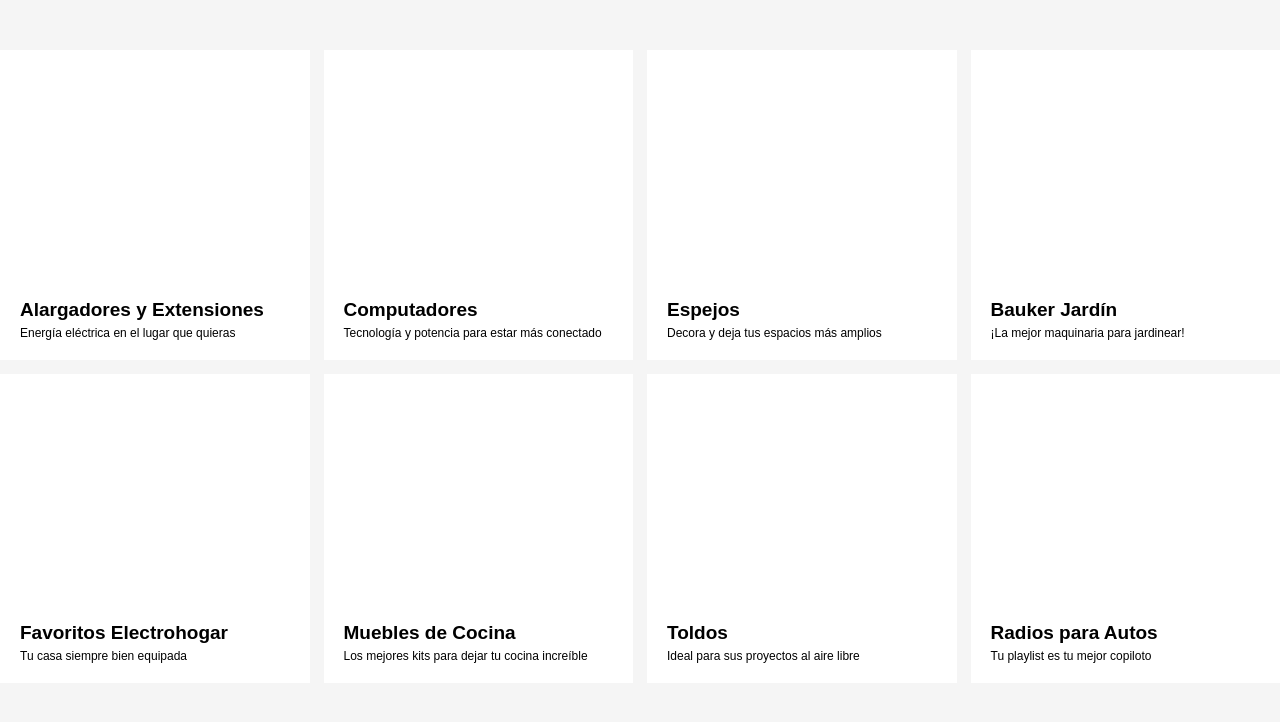
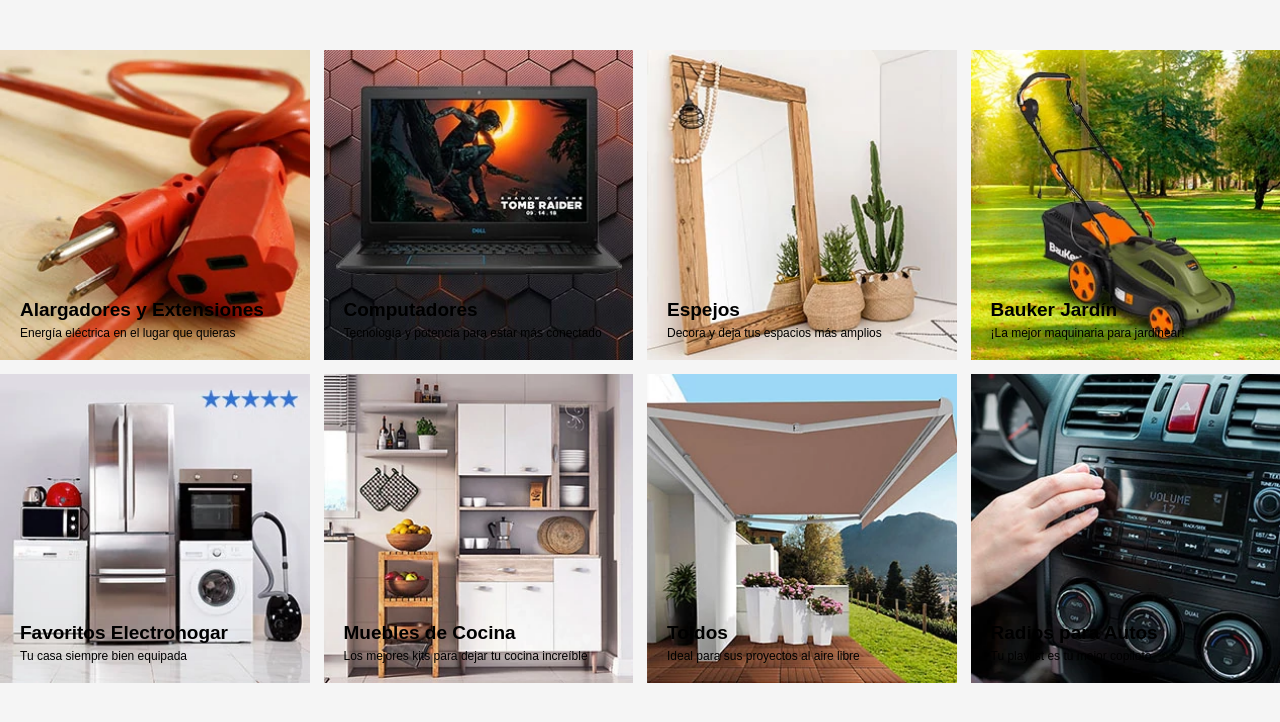
Before and after one commit to reginagalvez/categories-grid, a plain HTML site: page index.html in a window 1280 px wide. Drawn offline with Linux system fonts and the light colour scheme; some packages are replaced by stand-ins of ours.

Commit message:
commit images

```diff
--- a/index.html
+++ b/index.html
@@ -40,6 +40,7 @@
         position: absolute;
         left: 0;
         bottom: 0;
+        z-index: 3;
       }
       #featured-categories > div > .content h3 {
         font-size: 19px;
@@ -48,52 +49,149 @@
       #featured-categories > div > .content p {
         font-size: 12px;
       }
+      #featured-categories .lazy {
+        height: 100%;
+        position: absolute;
+        top: 0;
+        left: 0;
+        opacity: 0;
+        z-index: 2;
+      }
+      #featured-categories .lazyloaded {
+        opacity: 1;
+        transition: opacity 1s ease;
+      }
+
+      .preloader{width:110px;height:40px;position:absolute;z-index:1;margin:0 auto;left:0;right:0;top:50%;margin-top:-20px}
+      .preloader-animation{animation:preloader 750ms infinite alternate}
+      @keyframes preloader{from{transition:opacity 750ms ease;opacity:0;transform: scale(0.9)}to{opacity:1;transform: scale(0.85)}}
+
     </style>
 
     <section id="featured-categories">
       <div>
+        <picture>
+          <source data-srcset="item-1/image@1x.webp" type="image/webp" />
+          <source data-srcset="item-1/image@1x.jpg" />
+          <img
+            data-srcset="item-1/image@1x.jpg"
+            alt="image"
+            class="lazy lazyload"
+          />
+        </picture>
+        <img src="placeholder.svg" class="preloader preloader-animation" alt="">
         <div class="content">
           <h3>Alargadores y Extensiones</h3>
           <p>Energía eléctrica en el lugar que quieras</p>
         </div>
       </div>
       <div>
+        <picture>
+          <source data-srcset="item-2/image@1x.webp" type="image/webp" />
+          <source data-srcset="item-2/image@1x.jpg" />
+          <img
+            data-srcset="item-2/image@1x.jpg"
+            alt="image"
+            class="lazy lazyload"
+          />
+        </picture>
+        <img src="placeholder.svg" class="preloader preloader-animation" alt="">
         <div class="content">
           <h3>Computadores</h3>
           <p>Tecnología y potencia para estar más conectado</p>
         </div>
       </div>
       <div>
+        <picture>
+          <source data-srcset="item-3/image@1x.webp" type="image/webp" />
+          <source data-srcset="item-3/image@1x.jpg" />
+          <img
+            data-srcset="item-3/image@1x.jpg"
+            alt="image"
+            class="lazy lazyload"
+          />
+        </picture>
+        <img src="placeholder.svg" class="preloader preloader-animation" alt="">
         <div class="content">
           <h3>Espejos</h3>
           <p>Decora y deja tus espacios más amplios</p>
         </div>
       </div>
       <div>
+        <picture>
+          <source data-srcset="item-4/image@1x.webp" type="image/webp" />
+          <source data-srcset="item-4/image@1x.jpg" />
+          <img
+            data-srcset="item-4/image@1x.jpg"
+            alt="image"
+            class="lazy lazyload"
+          />
+        </picture>
+        <img src="placeholder.svg" class="preloader preloader-animation" alt="">
         <div class="content">
           <h3>Bauker Jardín</h3>
           <p>¡La mejor maquinaria para jardinear!</p>
         </div>
       </div>
       <div>
+        <picture>
+          <source data-srcset="item-5/image@1x.webp" type="image/webp" />
+          <source data-srcset="item-5/image@1x.jpg" />
+          <img
+            data-srcset="item-5/image@1x.jpg"
+            alt="image"
+            class="lazy lazyload"
+          />
+        </picture>
+        <img src="placeholder.svg" class="preloader preloader-animation" alt="">
         <div class="content">
           <h3>Favoritos Electrohogar</h3>
           <p>Tu casa siempre bien equipada</p>
         </div>
       </div>
       <div>
+        <picture>
+          <source data-srcset="item-6/image@1x.webp" type="image/webp" />
+          <source data-srcset="item-6/image@1x.jpg" />
+          <img
+            data-srcset="item-6/image@1x.jpg"
+            alt="image"
+            class="lazy lazyload"
+          />
+        </picture>
+        <img src="placeholder.svg" class="preloader preloader-animation" alt="">
         <div class="content">
           <h3>Muebles de Cocina</h3>
           <p>Los mejores kits para dejar tu cocina increíble</p>
         </div>
       </div>
       <div>
+        <picture>
+          <source data-srcset="item-7/image@1x.webp" type="image/webp" />
+          <source data-srcset="item-7/image@1x.jpg" />
+          <img
+            data-srcset="item-7/image@1x.jpg"
+            alt="image"
+            class="lazy lazyload"
+          />
+        </picture>
+        <img src="placeholder.svg" class="preloader preloader-animation" alt="">
         <div class="content">
           <h3>Toldos</h3>
           <p>Ideal para sus proyectos al aire libre</p>
         </div>
       </div>
       <div>
+        <picture>
+          <source data-srcset="item-8/image@1x.webp" type="image/webp" />
+          <source data-srcset="item-8/image@1x.jpg" />
+          <img
+            data-srcset="item-8/image@1x.jpg"
+            alt="image"
+            class="lazy lazyload"
+          />
+        </picture>
+        <img src="placeholder.svg" class="preloader preloader-animation" alt="">
         <div class="content">
           <h3>Radios para Autos</h3>
           <p>Tu playlist es tu mejor copiloto</p>
@@ -101,5 +199,7 @@
       </div>
     </section>
 
+    <script src="https://cdnjs.cloudflare.com/ajax/libs/lazysizes/5.1.1/lazysizes.min.js" integrity="sha256-6zKmNZVeImc0d1Y55vm4So/0W5mbwWiPS4zJt3F4t2A=" crossorigin="anonymous"></script>
+
   </body>
 </html>
```
Also changed, not shown: item-1/image@1x.jpg (added), item-1/image@1x.webp (added), item-2/image@1x.jpg (added), item-2/image@1x.webp (added), item-3/image@1x.jpg (added), item-3/image@1x.webp (added), item-4/image@1x.jpg (added), item-4/image@1x.webp (added), item-5/image@1x.jpg (added), item-5/image@1x.webp (added), item-6/image@1x.jpg (added), item-6/image@1x.webp (added), item-7/image@1x.jpg (added), item-7/image@1x.webp (added), 3 more files.
